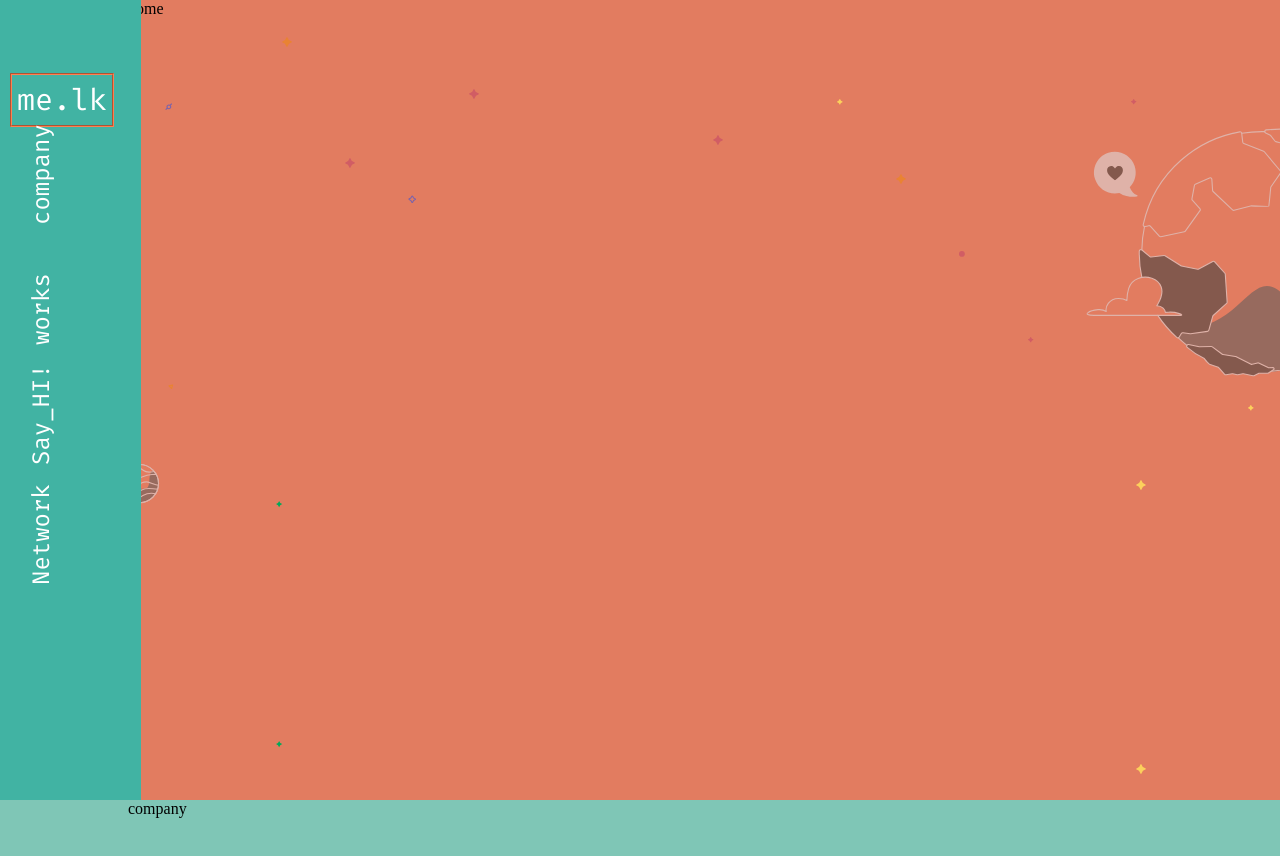
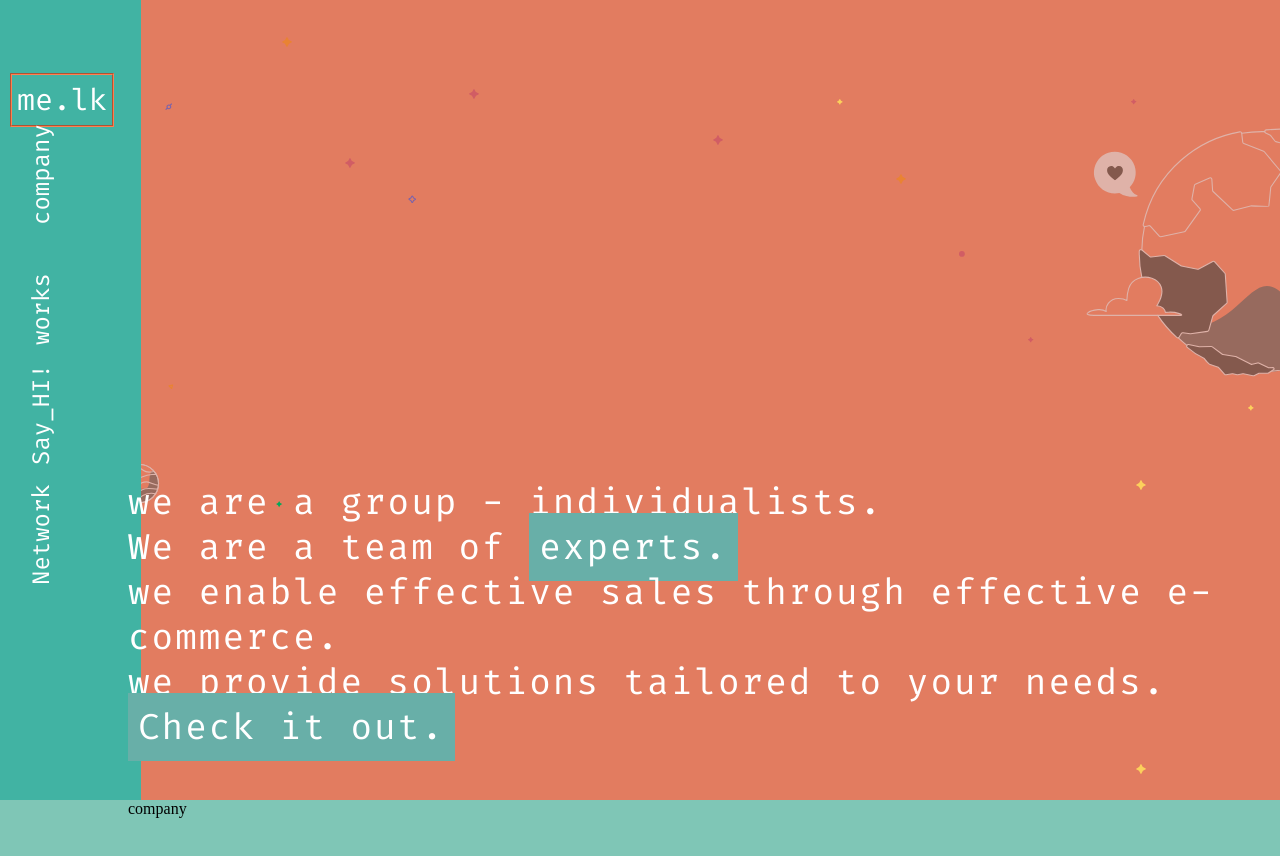
Before and after one commit to anfas1992/me.lk, a plain HTML site: page index.html in a window 1280 px wide. Shown: the top 856 px of the page. Drawn offline with Linux system fonts and the light colour scheme.

Commit message:
Update index.html

```diff
--- a/index.html
+++ b/index.html
@@ -25,7 +25,15 @@
 
 
     </div>
-    <div id="home" class="chome">home</div>
+    <div id="home" class="chome">
+            <p>we are a group - individualists.<br>We are a team of <mark>experts.</mark><br>
+            we enable effective sales through effective e-commerce.<br>
+            we provide solutions tailored to your needs. <mark>Check it out.</mark></p>
+
+
+
+
+    </div>
     <div id="mycompany" class="cmc">company</div>
     <div id="myworks" class="cwork">works</div>
     <div id="contactme" class="ccme">Say_HI!</div>
```
